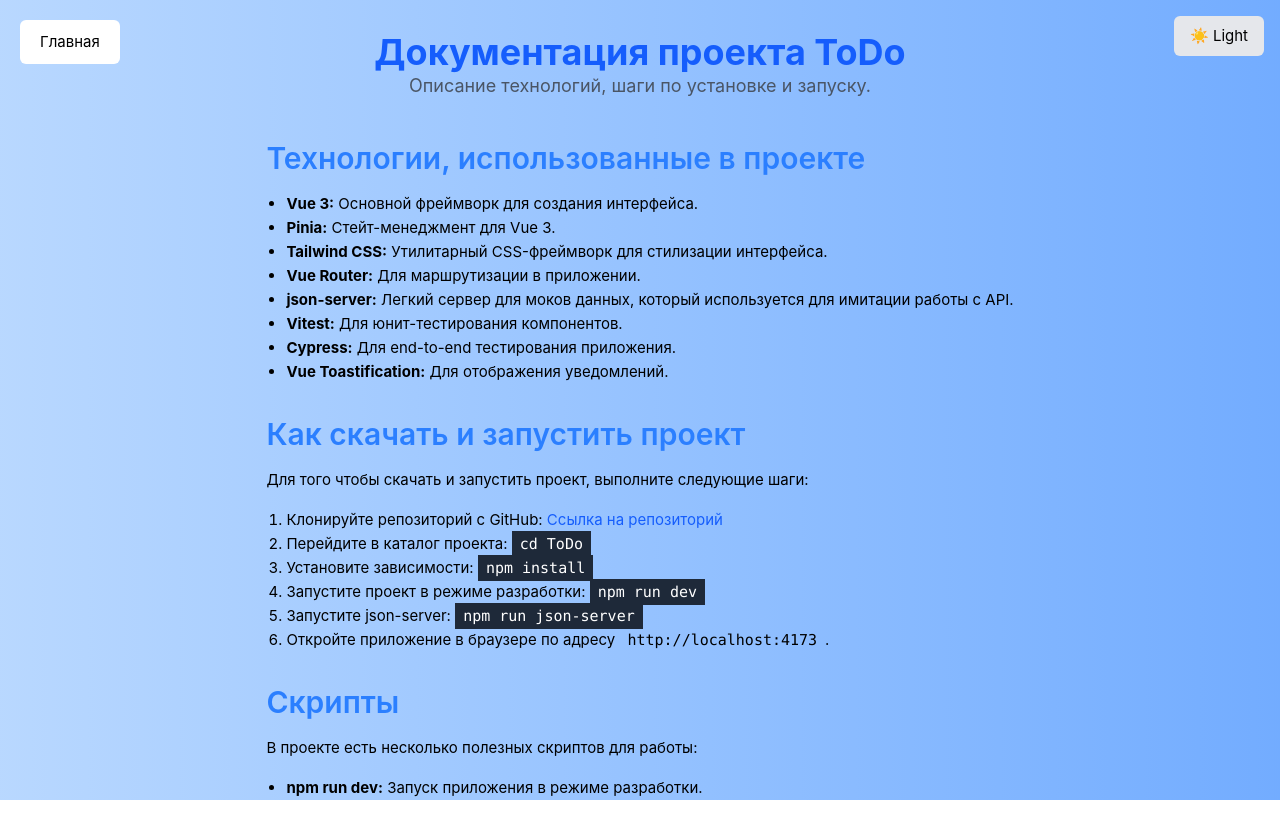
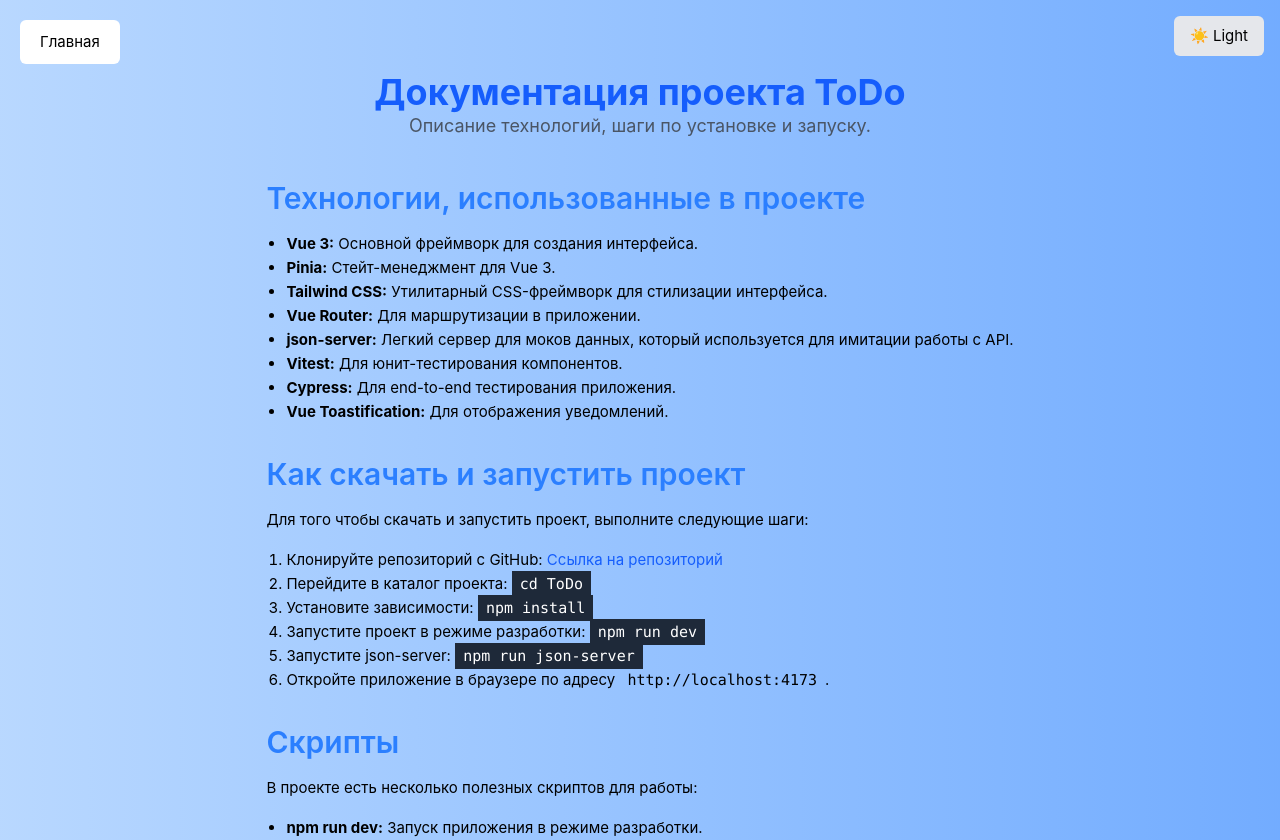
Before and after one commit to Aleksei-Kibardin/ToDo, a Vue app: page /about in a window 1280 px wide. Before the commit the page ends 800 px from the top, so only its background shows below. Built offline with nearby package versions, Linux system fonts and the light colour scheme.

Commit message:
Update AboutPage.vue

```diff
--- a/src/pages/About/ui/AboutPage.vue
+++ b/src/pages/About/ui/AboutPage.vue
@@ -1,5 +1,5 @@
 <template>
-    <div class="max-w-4xl h-[100vh] mx-auto px-4 py-8 text-black dark:text-white">
+    <div class="max-w-4xl h-[100vh] mx-auto mt-20 px-4 py-8 text-black dark:text-white">
         <header class="text-center mb-10">
             <h1 class="text-4xl font-bold text-blue-600 dark:text-blue-400">Документация проекта ToDo</h1>
             <p class="text-lg text-gray-600">Описание технологий, шаги по установке и запуску.</p>
```
